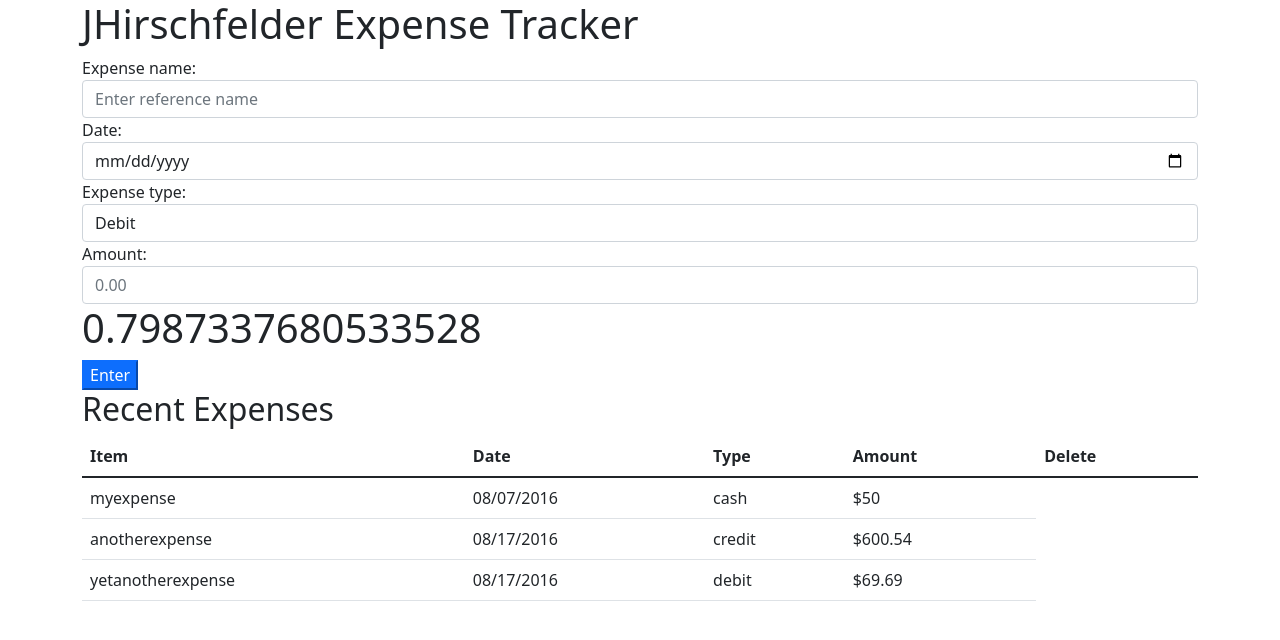
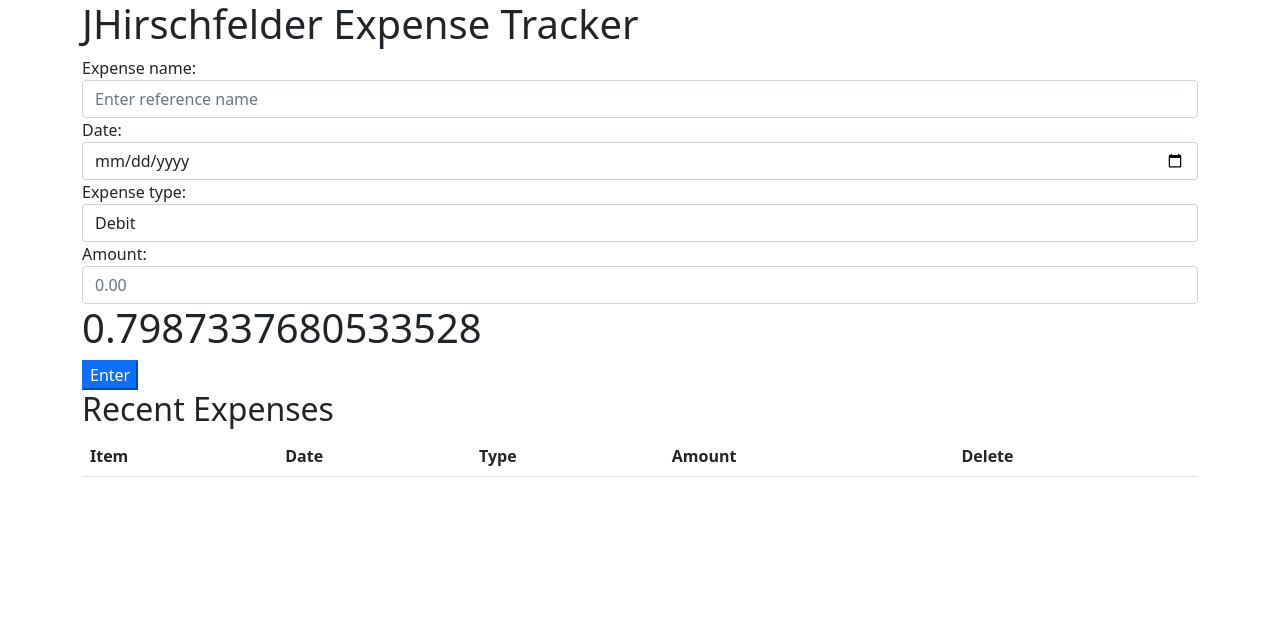
Before and after one commit to JHirschfelder/Expense-tracker-app, a React (Create React App) app: page / in a window 1280 px wide. Shown: the top 640 px of the page. Built offline with nearby package versions, Linux system fonts and the light colour scheme.

Commit message:
data collates in array

```diff
--- a/src/Components/DataEntry.js
+++ b/src/Components/DataEntry.js
@@ -3,10 +3,10 @@ import RenderTable from "./RenderTable"
 import update from 'react-addons-update';
 
 /*
-add to expenses array instead of replacing
 pass array to render table
 */
 
+let expenseArray = []
 
 class DataEntry extends React.Component {
   constructor(props) {
@@ -37,7 +37,6 @@ class DataEntry extends React.Component {
   handleSubmit = event => {
     event.preventDefault()
     const NewLineItem = [this.state.input]
-    let expenseArray = []
 
     if (NewLineItem.some(this.checkForBlanks)!== false) {
       alert ("Please complete all value fields")
@@ -120,7 +119,7 @@ class DataEntry extends React.Component {
       </form>
 
       <h2>Recent Expenses</h2>
-      <RenderTable expense={this.state}/>
+      <RenderTable expenses={expenseArray}/>
 
     </>
     )
--- a/src/Components/RenderTable.js
+++ b/src/Components/RenderTable.js
@@ -5,10 +5,10 @@ class RenderTable extends React.Component {
 
   render(props) {
     console.log(props)
-    let RawExpenseData=[
+    let RawExpenseData=[/*
       {id:1, name:"myexpense", date:"08/07/2016", type:"cash", amount:"50"},
       {id:2, name:"anotherexpense", date:"08/17/2016", type:"credit", amount:"600.54"},
-      {id:3, name:"yetanotherexpense", date:"08/17/2016", type:"debit", amount:"69.69"}
+      {id:3, name:"yetanotherexpense", date:"08/17/2016", type:"debit", amount:"69.69"}*/
     ]
 
     const ExpenseComponents = RawExpenseData.map(expense =>
```
